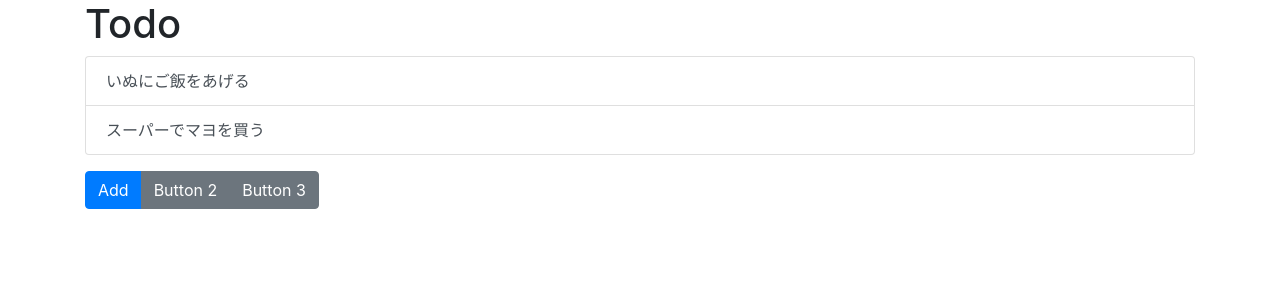
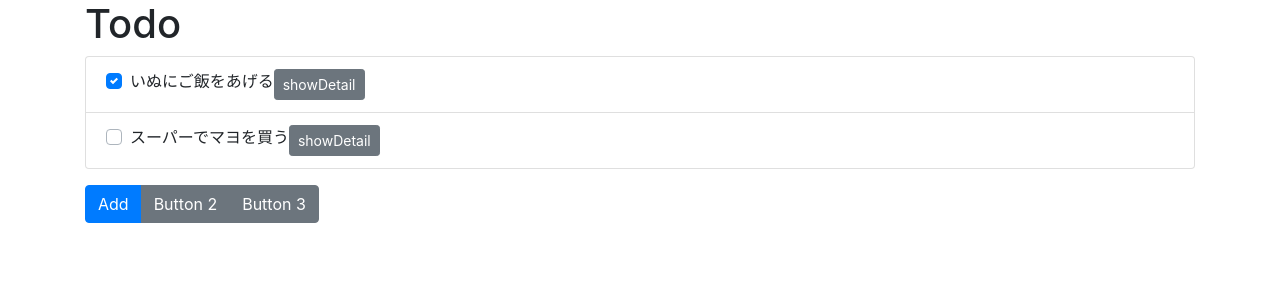
Before and after one commit to hamaKazuya/my-utils, a Nuxt app: page /todo in a window 1280 px wide. Shown: the top 300 px of the page. Built offline with nearby package versions, Linux system fonts and the light colour scheme.

Commit message:
use @Ref

```diff
--- a/components/modalTodoDetail.vue
+++ b/components/modalTodoDetail.vue
@@ -1,5 +1,5 @@
 <template>
-    <b-modal :ref="refs">
+    <b-modal ref="modal">
       id: {{ todo.id }},<br>
       isDone: {{ todo.isDone }}<br>
       title: {{ todo.title }}<br>
@@ -7,16 +7,28 @@
     </b-modal>
 </template>
 <script lang="ts">
-import { Component, Prop, Vue } from 'vue-property-decorator'
+import { Component, Ref, Vue } from 'vue-property-decorator'
 import { Todo } from '@/interface/todo'
 
 @Component
 export default class Modal extends Vue {
-  @Prop()
-  refs!: string
+  @Ref() modal!: any // TODO 本当に!を入れないといけないのか。anyを指定するのは多分間違ってる
 
-  @Prop()
-  todo!: Todo
+  // TODO interfaceのせいで初期値をちゃんと入れないといけないようだけど
+  // そうではない方法がある気がする
+  todo: Todo = {
+    id: 0,
+    title: '',
+    isDone: true,
+    detail: ''
+  }
+
+  created() {
+    this.$on('show', (todo: Todo) => {
+      this.todo = todo
+      this.modal.show()
+    })
+  }
 }
 </script>
 <style lang="scss">
--- a/pages/todo/index.vue
+++ b/pages/todo/index.vue
@@ -3,13 +3,21 @@
     <h1>Todo</h1>
     <b-list-group>
       <b-list-group-item
-        button
-        :id="todo.id"
+        class="cnt-todo-list"
         :key="todo.id"
-        @click="showDetail"
         v-for="todo in todoList"
       >
-        {{ todo.title }}
+        <b-form-checkbox
+          v-model="todo.isDone"
+        >
+          {{ todo.title }}
+        </b-form-checkbox>
+        <b-button
+          size="sm"
+          @click="showDetail(todo.id)"
+        >
+          showDetail
+        </b-button>
       </b-list-group-item>
     </b-list-group>
     <b-button-group class="mt-3">
@@ -18,14 +26,13 @@
       <b-button>Button 3</b-button>
     </b-button-group>
     <modal-todo-detail
-      refs="modal-detail"
-      :todo="todoList[0]"
+      ref="modal"
     />
   </div>
 </template>
 
 <script lang="ts">
-import { Component, Vue } from 'vue-property-decorator'
+import { Component, Vue, Emit, Ref } from 'vue-property-decorator'
 import modalTodoDetail from '@/components/modalTodoDetail.vue'
 import { Todo } from '@/interface/todo'
 
@@ -35,27 +42,36 @@ import { Todo } from '@/interface/todo'
   }
 })
 export default class Index extends Vue {
+  //!を使用しているけどどうやら初期値を指定しないといけないらしい
+  @Ref() modal!: modalTodoDetail
+
   name: string = 'kazuya hama'
   todoList: Todo[] = [
     {
-      id: 1,
+      id: 0,
       title: 'いぬにご飯をあげる',
-      isDone: false,
+      isDone: true,
       detail: '本当は夕方にもあげたい。'
     },
     {
-      id: 2,
+      id: 1,
       title: 'スーパーでマヨを買う',
       isDone: false,
       detail: 'かならずキューピー出ないといけない。カロリーオフもだめだ'
     }
   ]
-  showDetail() {
-    console.log('showDetail', this)
-    this.$refs['modal-detail'].show()
+
+  getTodoById(id: number) {
+    return this.todoList.find(todo => todo.id === id)
+  }
+  showDetail(id: number) {
+    this.modal.$emit('show', this.getTodoById(id))
   }
 }
 </script>
 
 <style>
+.cnt-todo-list {
+  display: flex;
+}
 </style>
```
